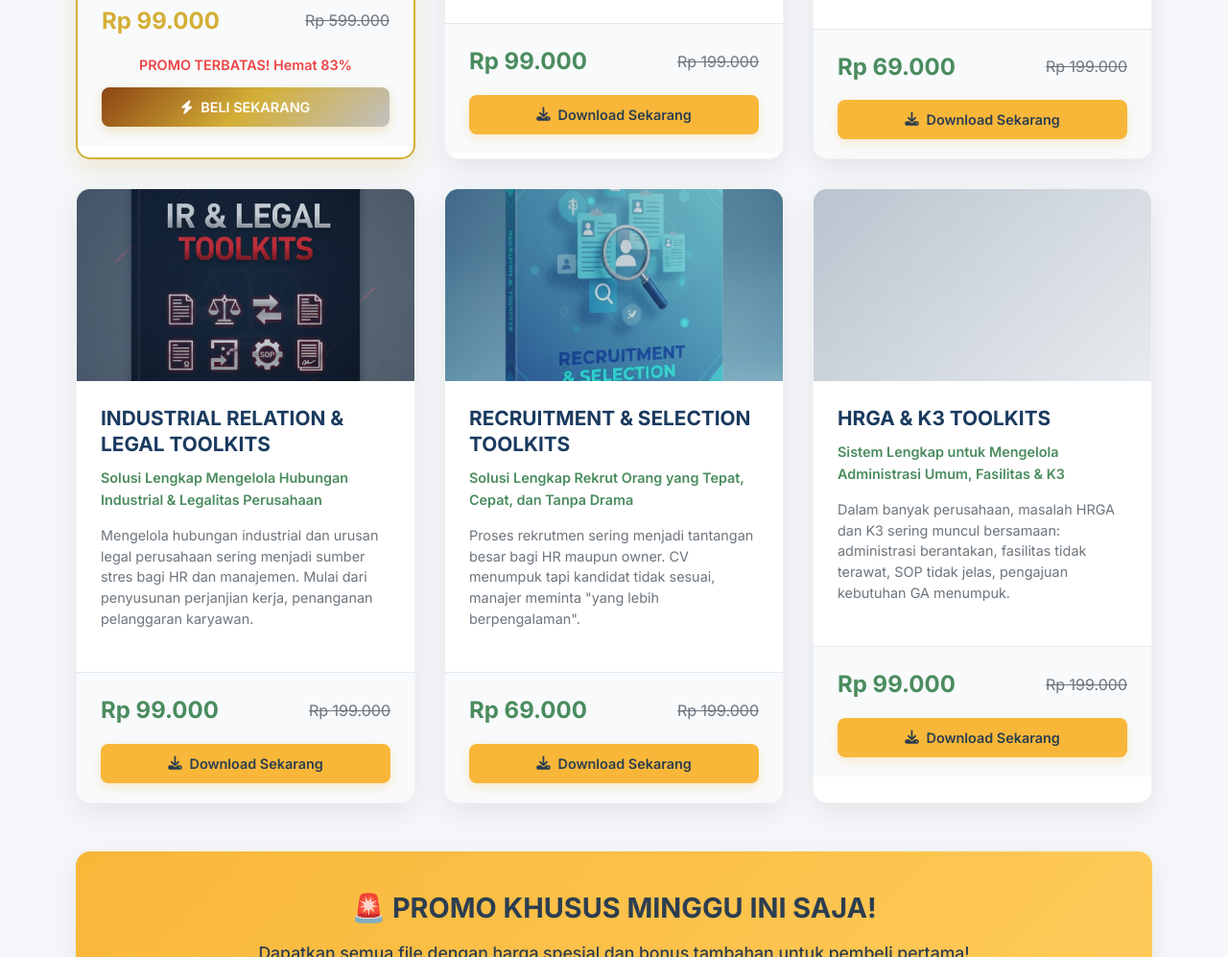
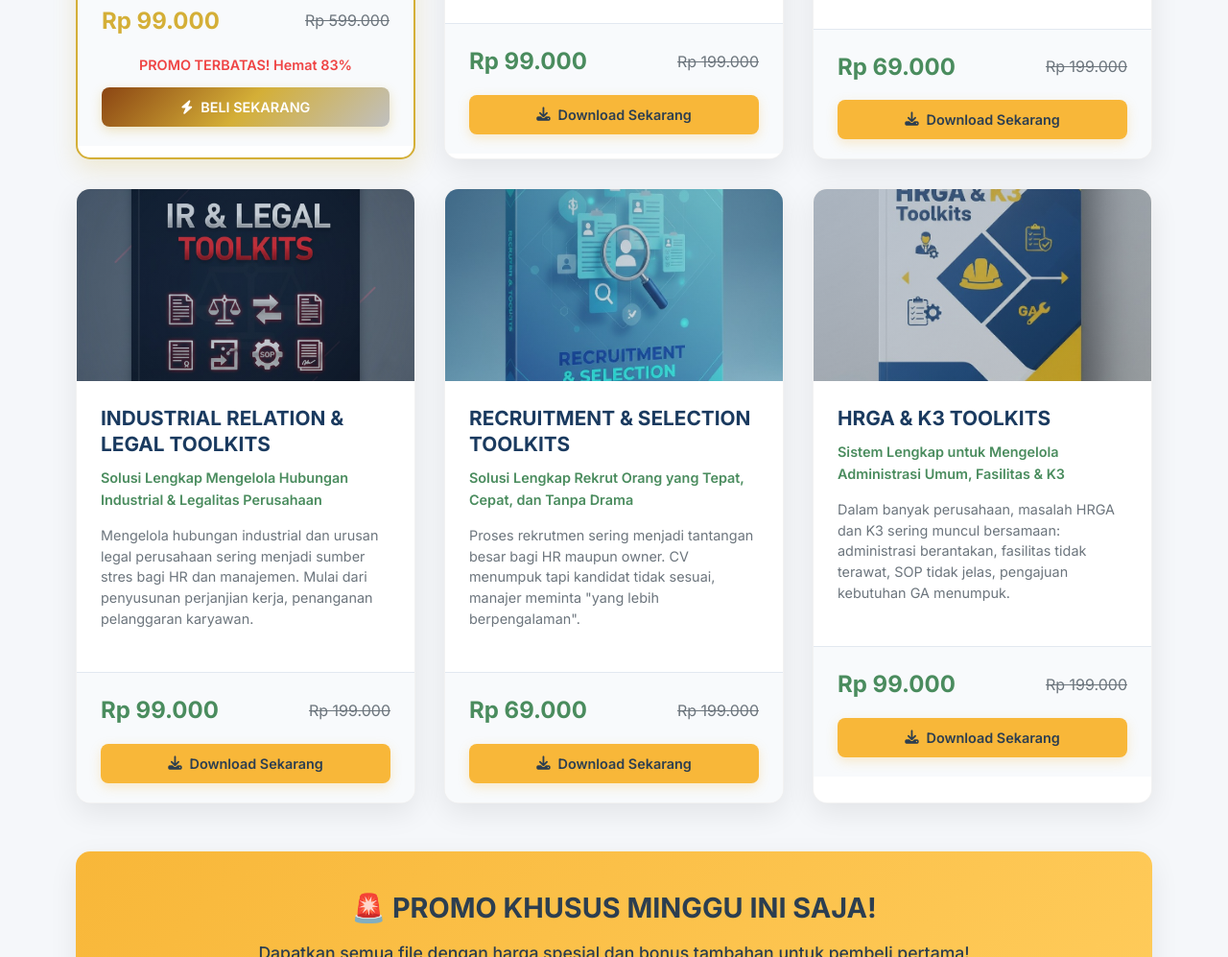
Before and after one commit to gioharvizalzalatif-droid/salmasolution, a plain HTML site: page produk.html in a window 1280 px wide. Shown: the part 1730-2727 px from the top of the page at 96% size. Drawn offline with Linux system fonts and the light colour scheme.

Commit message:
Update produk.html

```diff
--- a/produk.html
+++ b/produk.html
@@ -500,7 +500,7 @@
         }
 
         .product-card[data-product="hrga-k3"] .product-image {
-            background-image: url('foto/HRGA.jpg');
+            background-image: url('foto/foto/HRGA.jpg');
         }
 
         .product-image i {
```
